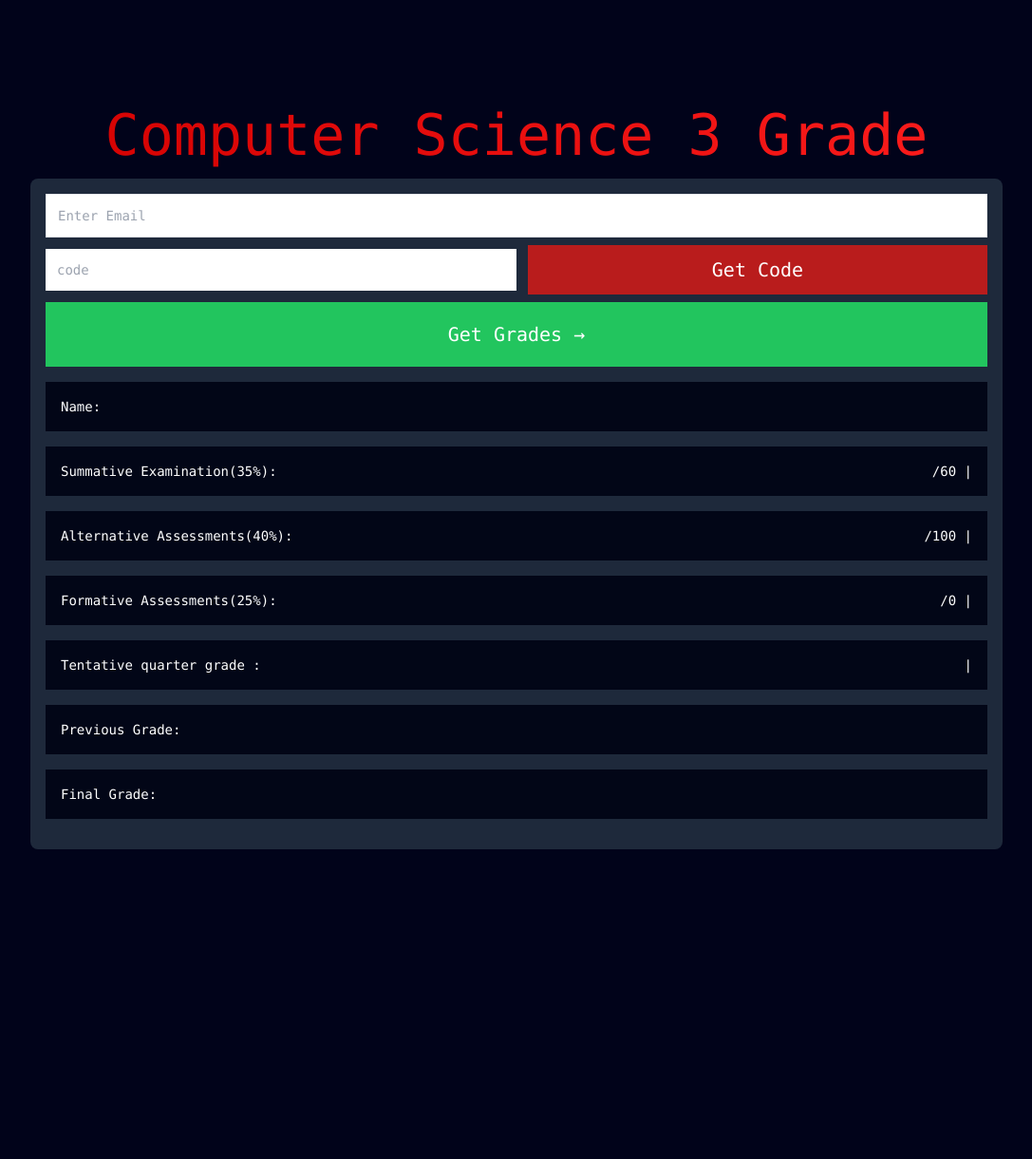
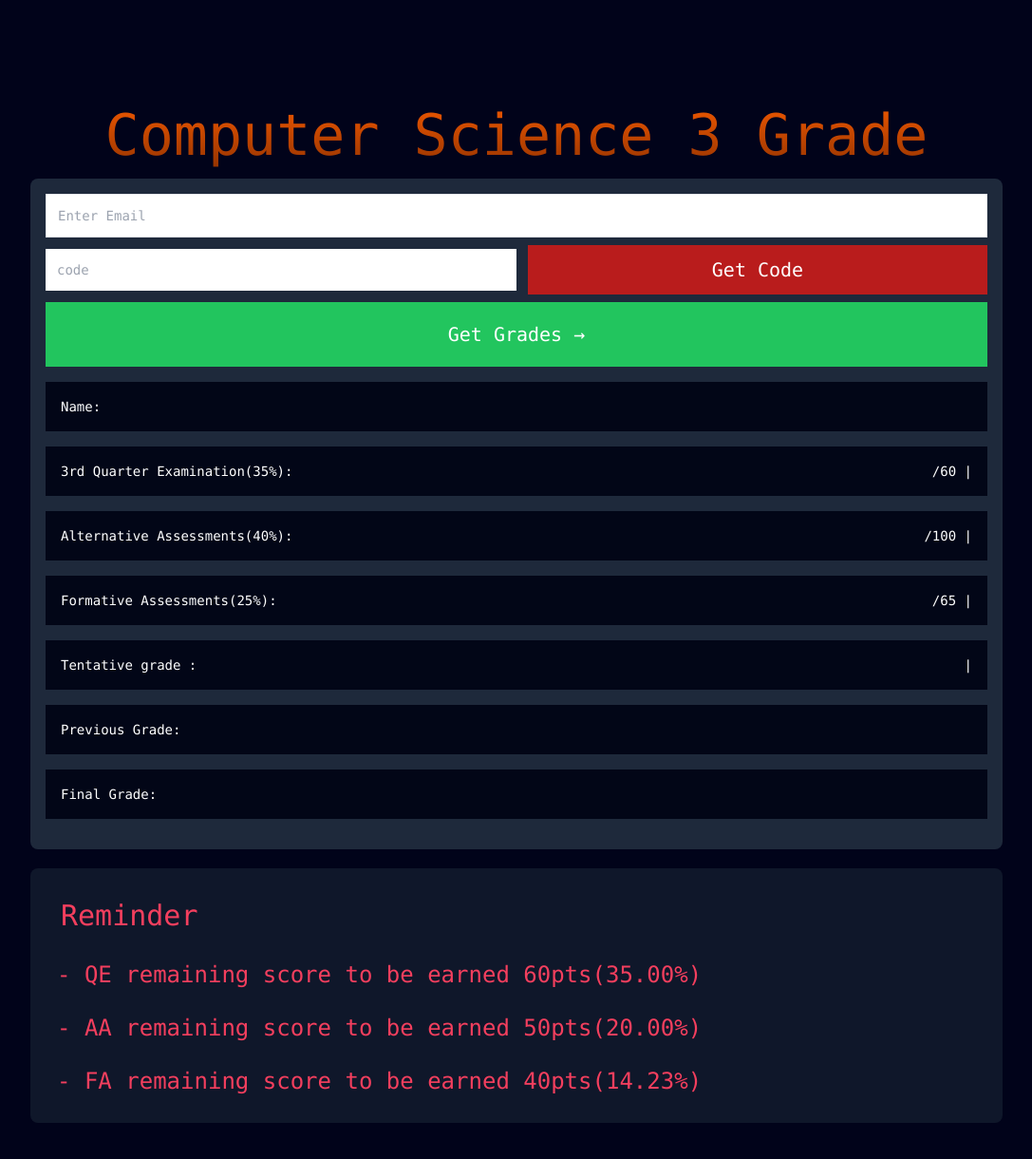
Before and after one commit to LaravelALvin/get-grades, a Next.js app: page / in a window 1280 px wide. Shown: the top 1220 px of the page at 95% size, without its empty margins (96-1183 px from the left). Before the commit the page ends 990 px from the top, so only its background shows below. Built offline with nearby package versions, Linux system fonts and the light colour scheme.

Commit message:
reminders added

```diff
--- a/app/globals.css
+++ b/app/globals.css
@@ -27,7 +27,7 @@ body {
 }
 
 .gradient {
-  background: linear-gradient(45deg, #d10000, rgb(255, 30, 30));
+  background: linear-gradient(180deg, #ff5e00, rgb(135, 46, 1));
   -webkit-background-clip: text;
   -webkit-text-fill-color: transparent;
 }
--- a/app/page.js
+++ b/app/page.js
@@ -223,7 +223,7 @@ export default function Home() {
                 className='my-4 w-full flex justify-between bg-slate-950'
               >
                 <div className='p-4 w-full flex justify-between'>
-                  <span className=' text-white '>Summative Examination(35%): </span>
+                  <span className=' text-white '>3rd Quarter Examination(35%): </span>
                   <span className='capitalize text-white '> {items.SE}/60 | {items.SEP}</span>
                 </div>
               </li>
@@ -240,15 +240,15 @@ export default function Home() {
               >
                 <div className='p-4 w-full flex justify-between'>
                   <span className=' text-white '>Formative Assessments(25%): </span>
-                  <span className='capitalize text-white '>{items.FA}/0 | {items.FAP}</span>
+                  <span className='capitalize text-white '>{items.FA}/65 | {items.FAP}</span>
                 </div>
               </li>
               <li
                 className='my-4 w-full flex justify-between bg-slate-950'
               >
                 <div className='p-4 w-full flex justify-between'>
-                  <span className=' text-white '>Tentative quarter grade : </span>
-                  <span className='capitalize text-white '> {items.second} | {items.grade}</span>
+                  <span className=' text-white '>Tentative grade : </span>
+                  <span className='capitalize text-white '> {items.second} | {items.grade} </span>
                 </div>
               </li>
               <li
@@ -269,6 +269,13 @@ export default function Home() {
               </li>
           </ul>
         </div>
+        <div className='bg-slate-900 p-4 rounded-lg mt-5'>
+          <h5 className='text-3xl sm:text-1xl md:text-1xl text-rose-500 p-4 text-left'>Reminder</h5>
+          <h6 className='text-2xl sm:text-1xl md:text-1xl text-rose-500 p-3 text-left'>- QE remaining score to be earned 60pts(35.00%)</h6>
+          <h6 className='text-2xl sm:text-1xl md:text-1xl text-rose-500 p-3 text-left'>- AA remaining score to be earned 50pts(20.00%)</h6>
+          <h6 className='text-2xl sm:text-1xl md:text-1xl text-rose-500 p-3 text-left'>- FA remaining score to be earned 40pts(14.23%)</h6>
+        </div>
+
           <div>
             <ErrorModal
               isOpen={isModalOpen}
```
